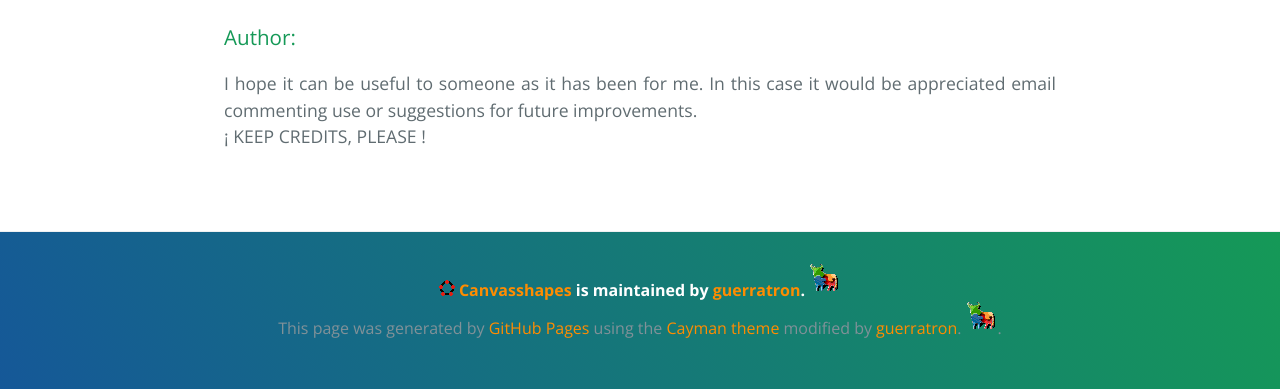
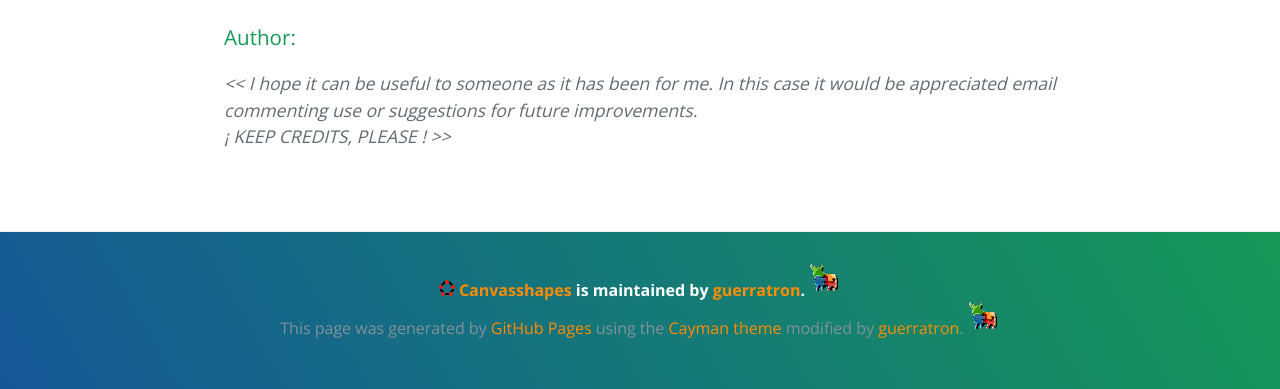
Before and after one commit to guerratron/canvasShapes, a plain HTML site: page index.html in a window 1280 px wide. Shown: the part 2575-2964 px from the top of the page. Drawn offline with nearby package versions, Linux system fonts and the light colour scheme.

Commit message:
update index
syntax improved

```diff
--- a/index.html
+++ b/index.html
@@ -92,8 +92,7 @@
 
       <p>After loading the file in the <em>'head'</em> zone (<code>&lt;script src = "... / canvasShapes.js" ...&gt; &lt;/ script&gt;</code>) you can start to use the library under the namespace: <em>'canvasShapes'</em>. It could commence for example, with the viewing of the UI by the method:</p>
 
-<pre><code>canvasShapes.render( {id: "idElement"} );
-</code></pre>
+      <pre><code>canvasShapes.render( {id: "idElement"} );</code></pre>
 
       <p>where the string <em>'idElement'</em> is expected that identifies the container element, that is, the element in which all imbibing <em>UI</em>.<br>
       From here everything is done visually and interactively in the <strong>GUI</strong>.</p>
@@ -103,14 +102,12 @@ From here everything is done visually and interactively in the <strong>GUI</stro
 
       <ul>
         <li>OOP Philosophy, classes, inheritance, modularity, abstraction, ...</li>
-<li>
-<em>ECMASCRIPT</em> 6 features: <code>"use-strict"</code>.</li>
+        <li><em>ECMASCRIPT</em> 6 features: <code>"use-strict"</code>.</li>
         <li>Cross-Browser.</li>
         <li>Modularity and abstraction by js-modules and Closures.</li>
         <li>Grouping of modules in a single file to simplify the call in the <em>'head'</em>.</li>
         <li>Self-content CSS, <em>media-queries</em>, <em>'bootstrap'</em> patterns.</li>
-<li>
-<em>OUTSTANDING !!</em> : Assigning events to the figures in the <em>'canvas'</em>.<br>
+        <li><em>OUTSTANDING !!</em> : Assigning events to the figures in the <em>'canvas'</em>.<br>
         This is really <strong>INNOVATIVE</strong> and that everyone knows that drawn on a canvas does not allow events, since
         they are not objects, but the library does implement recognizing the figures drawn as objects.</li>
       </ul>
@@ -130,15 +127,15 @@ they are not objects, but the library does implement recognizing the figures dra
       <h3>
       <a id="author" class="anchor" href="#author" aria-hidden="true"><span aria-hidden="true" class="octicon octicon-link"></span></a>Author:</h3>
 
-<p>I hope it can be useful to someone as it has been for me. In this case it would be appreciated email commenting use or suggestions for future improvements.  <br />
-     ¡ KEEP CREDITS, PLEASE !</p>
+      <p><em>&lt;&lt; I hope it can be useful to someone as it has been for me. In this case it would be appreciated email commenting use or suggestions for future improvements.  <br />
+           ¡ KEEP CREDITS, PLEASE ! &gt;&gt;</em></p>
 
     </section>
 
     <footer class="site-footer">
       <span class="site-footer-owner"><img src="img/canvasShapes-logo-mini.gif" alt="canvasshapes logo" title="CanvasShapes logo" /> <a href="https://github.com/guerratron/canvasShapes">Canvasshapes</a> is maintained by <a href="https://github.com/guerratron">guerratron</a>. <img src="img/torotron_logo.png" alt="guerratron logo" title="author" /></span>
 
-        <span class="site-footer-credits">This page was generated by <a href="https://pages.github.com">GitHub Pages</a> using the <a href="https://github.com/jasonlong/cayman-theme">Cayman theme</a> modified by <a href="https://github.com/guerratron">guerratron</a>. <img src="img/torotron_logo.png" alt="guerratron logo" title="guerratron logo" />.</span>
+      <span class="site-footer-credits">This page was generated by <a href="https://pages.github.com">GitHub Pages</a> using the <a href="https://github.com/jasonlong/cayman-theme">Cayman theme</a> modified by <a href="https://github.com/guerratron">guerratron</a>. <img src="img/torotron_logo.png" alt="guerratron logo" title="guerratron logo" /></span>
     </footer>
 
       <!-- TO-TOP BUTTON -->
```
Lines whose indentation alone changed are shown as unchanged.
